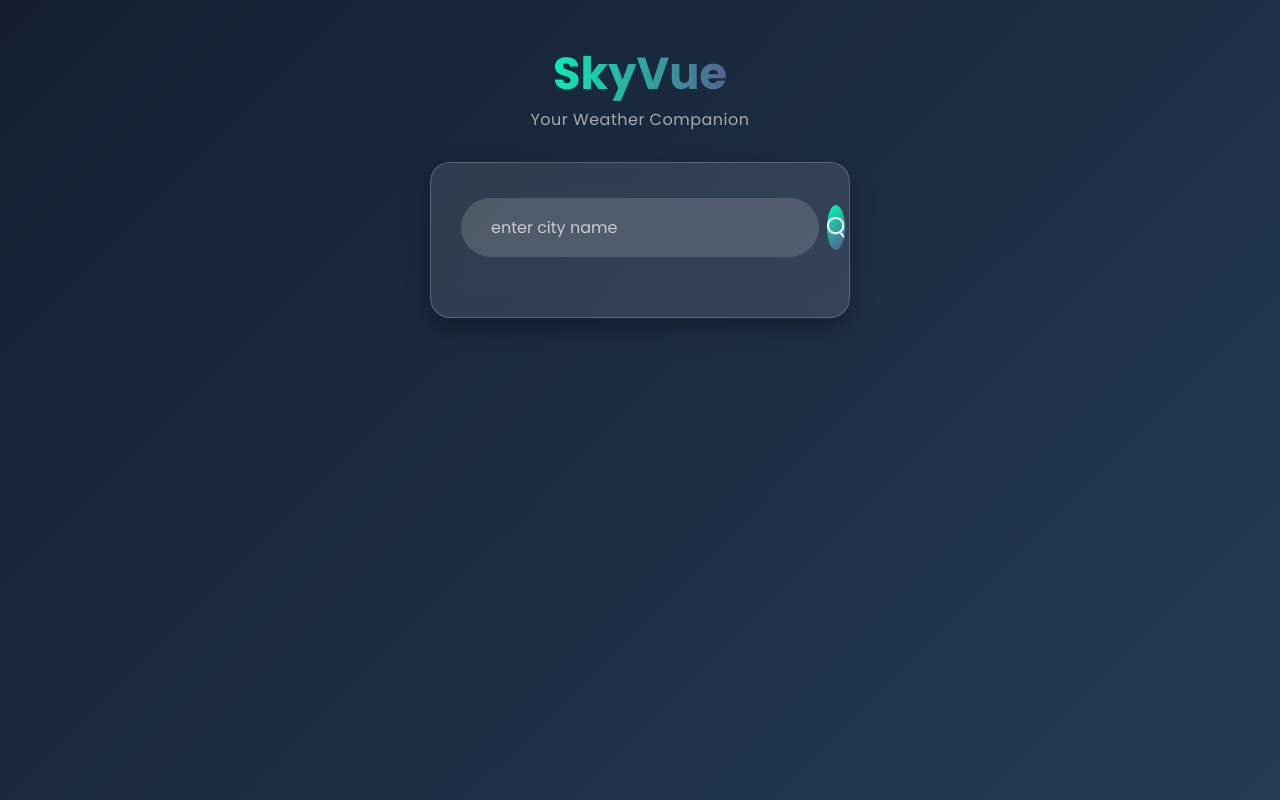
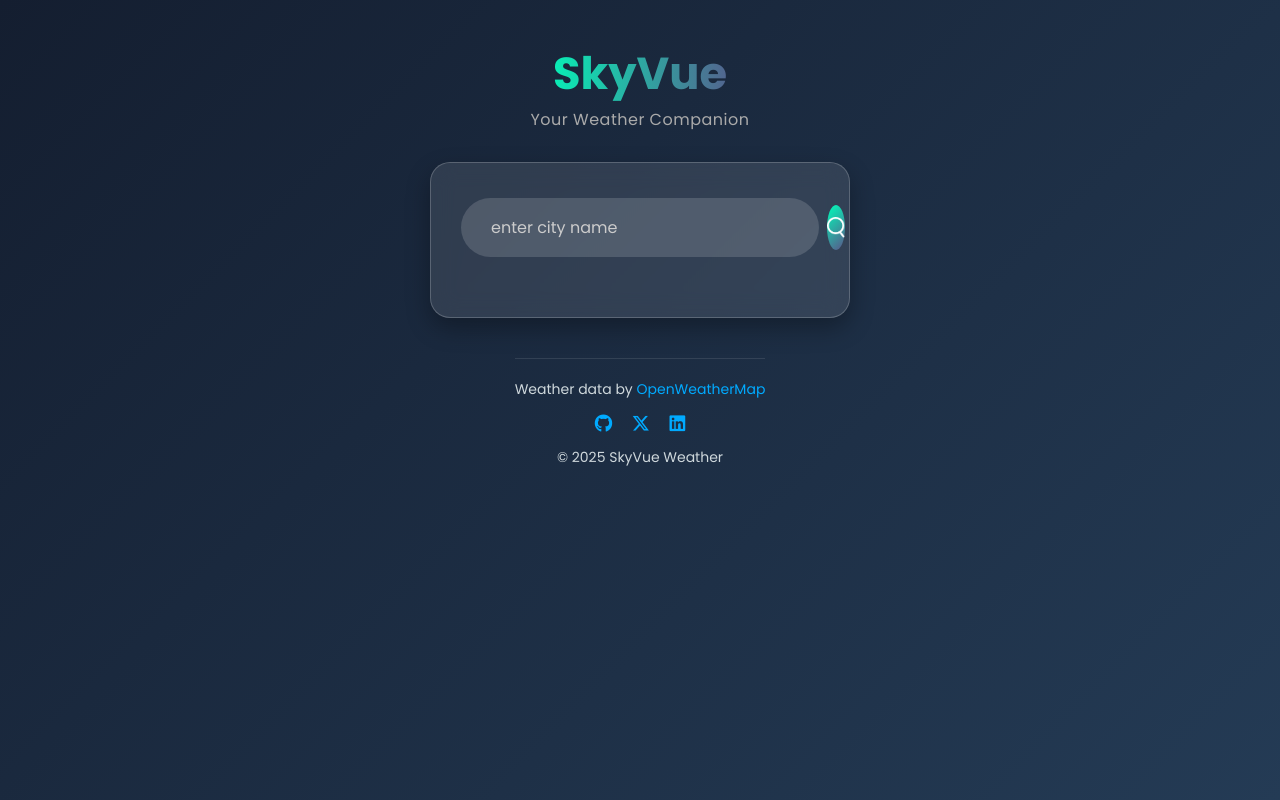
Before and after one commit to Ceeddy/skyvue-weather-app, a plain HTML site: page index.html in a window 1280 px wide. Drawn offline with Linux system fonts and the light colour scheme.

Commit message:
Added glass footer and minor UI improvements

```diff
--- a/index.html
+++ b/index.html
@@ -54,6 +54,16 @@
         </div>
 
     </div>
+    <footer>
+  <p>Weather data by <a href="https://openweathermap.org/" target="_blank" rel="noopener">OpenWeatherMap</a></p>
+  <div class="footer-socials">
+    <a href="https://github.com/Ceeddy" target="_blank" rel="noopener" title="GitHub"><i class="fa-brands fa-github"></i></a>
+    <a href="https://x.com/ceeddy492" target="_blank" rel="noopener" title="Twitter"><i class="fa-brands fa-x-twitter"></i></a>
+    <a href="#" title="LinkedIn"><i class="fa-brands fa-linkedin"></i></a>
+  </div>
+  <p>© <span id="year"></span> SkyVue Weather</p>
+</footer>
+
     <script>
 
         const apikey = "83e3e44ea7728109cfb6159d39972851";
@@ -106,5 +116,9 @@
 
 
     </script>
+    <script>
+  document.getElementById("year").textContent = new Date().getFullYear();
+</script>
+
 </body>
 </html>
--- a/styles.css
+++ b/styles.css
@@ -185,6 +185,41 @@ body {
   from { opacity: 0; }
   to { opacity: 1; }
 }
+footer {
+  text-align: center;
+  color: #cfd8dc;
+  font-size: 14px;
+  padding: 20px 0;
+  margin-top: 40px;
+  border-top: 1px solid rgba(255, 255, 255, 0.1);
+  background: transparent;
+}
+
+footer a {
+  color: #00aaff;
+  text-decoration: none;
+  transition: 0.3s;
+}
+
+footer a:hover {
+  color: #ffffff;
+}
+
+.footer-socials {
+  margin: 10px 0;
+}
+
+.footer-socials a {
+  margin: 0 8px;
+  font-size: 18px;
+  color: #00aaff;
+  transition: transform 0.3s, color 0.3s;
+}
+
+.footer-socials a:hover {
+  color: #ffffff;
+  transform: scale(1.1);
+}
 
 /* Responsive */
 @media (max-width: 600px) {
```
